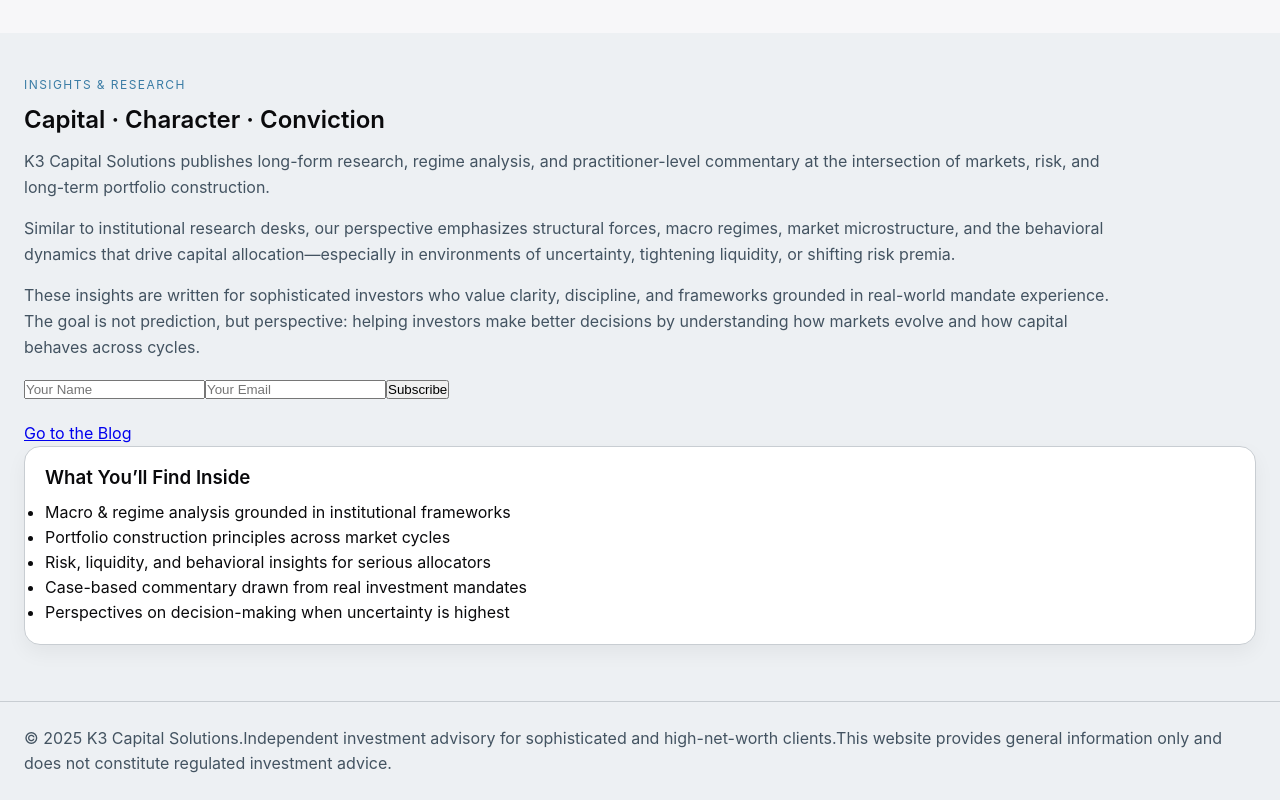
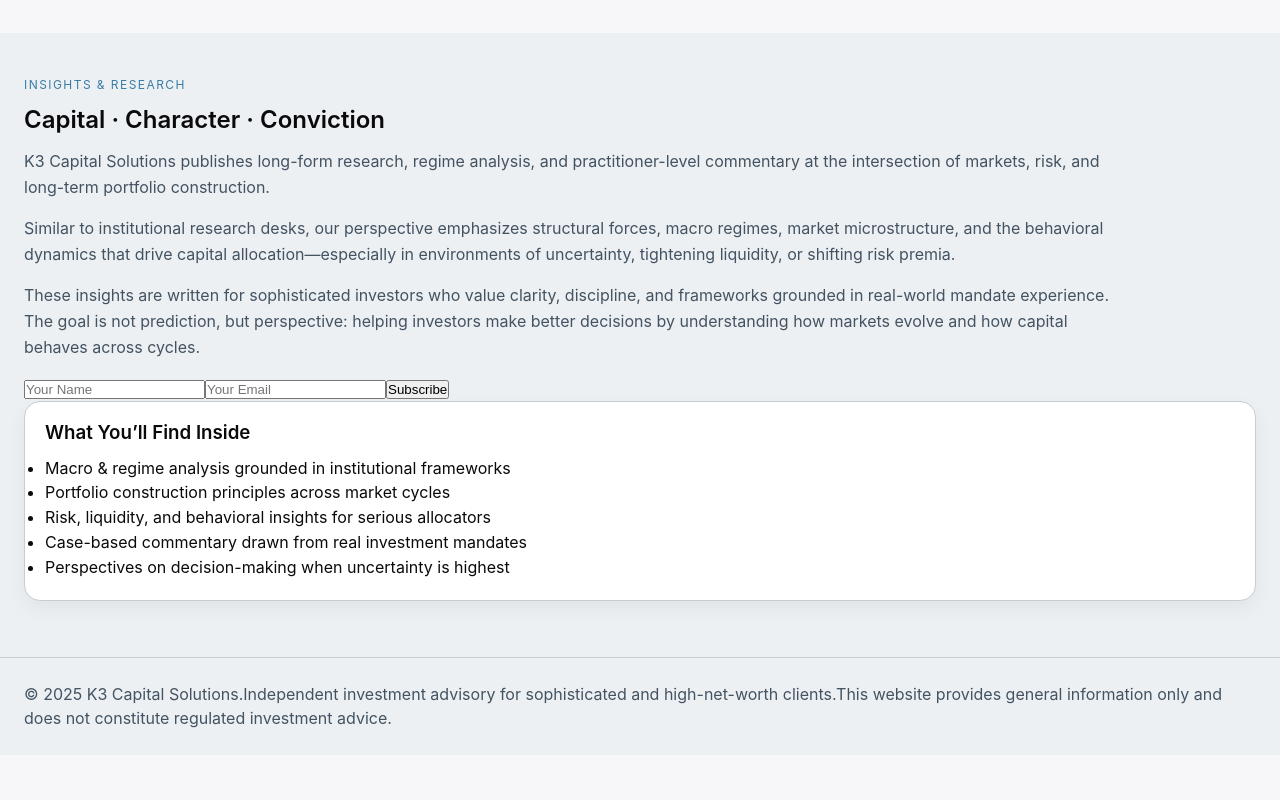
Before and after one commit to indarss/K3CapitalSolutions, a Next.js app: page / in a window 1280 px wide. Shown: the part 2488-3288 px from the top of the page. After the commit the page ends 3243 px from the top, so only its background shows below. Built offline with nearby package versions, Linux system fonts and the light colour scheme.

Commit message:
cleanup change
cleanup change pic

```diff
--- a/app/globals.css
+++ b/app/globals.css
@@ -260,7 +260,7 @@
 
 .hero-img {
   max-width: 100%;
-  width: 280px;
+  width: 350px;
   height: auto;
   border-radius: 12px;
   object-fit: cover;
--- a/app/page.jsx
+++ b/app/page.jsx
@@ -181,12 +181,6 @@
               </p>
 
               <SubscribeForm />
-
-              <div className="hero-actions" style={{ marginTop: "20px" }}>
-                <a href="/blog" className="btn btn-ghost">
-                  Go to the Blog
-                </a>
-              </div>
             </Reveal>
 
             {/* RIGHT SIDE — FEATURED CARD */}
```
